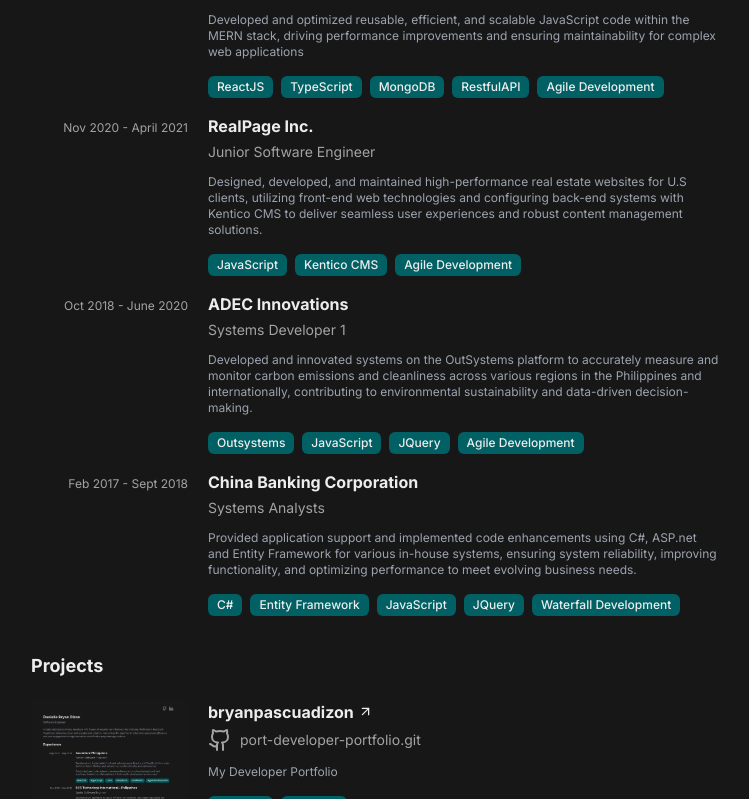
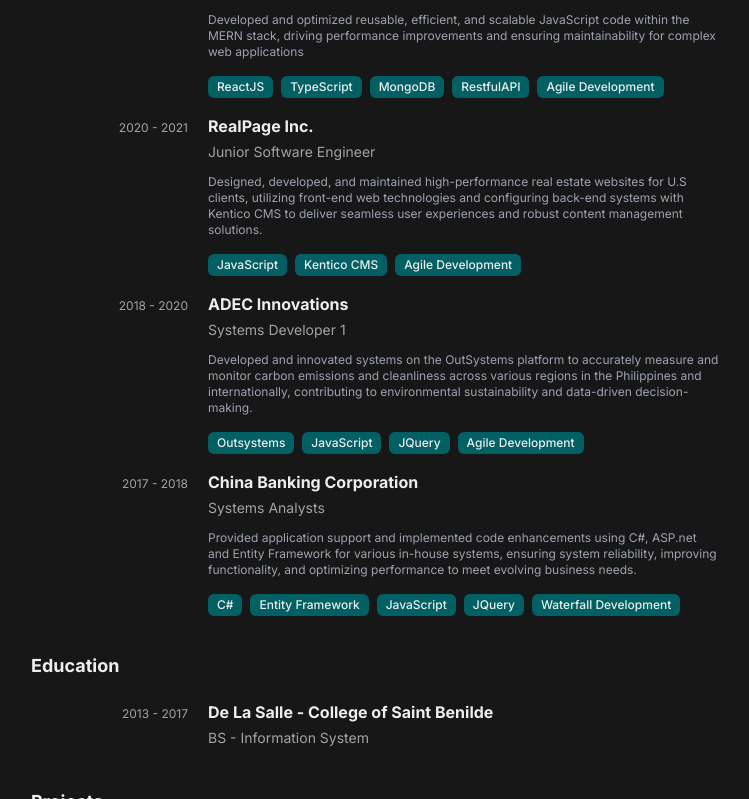
Before and after one commit to bryanpascuadizon/port-developer-portfolio, a Next.js app: page / in a window 1280 px wide. Shown: the part 521-1320 px from the top of the page, without its empty margins (265-1014 px from the left). Built offline with nearby package versions, Linux system fonts and the light colour scheme.

Commit message:
added education component and some ui improvements

```diff
--- a/app/(root)/page.tsx
+++ b/app/(root)/page.tsx
@@ -1,3 +1,4 @@
+import Education from "../components/Education";
 import Experience from "../components/Experience";
 import Projects from "../components/Projects";
 import Summary from "../components/Summary";
@@ -7,6 +8,7 @@
     <div className="px-5">
       <Summary />
       <Experience />
+      <Education />
       <Projects />
     </div>
   );
--- /dev/null
+++ b/app/components/Education.tsx
@@ -0,0 +1,52 @@
+import { portfolio } from "@/sample-data";
+import Link from "next/link";
+
+const Education = () => {
+  const data = portfolio;
+  return (
+    <div className="text-xs mb-10">
+      <div
+        className="my-5 slide-in-from-right"
+        style={{ animationDelay: `${6.5 * 0.5}s` }}
+      >
+        <p className="text-lg primary-text font-bold mb-1">Education</p>
+      </div>
+      {data.education.map((education, educationIndex) => (
+        <div
+          key={educationIndex}
+          className="slide-in-from-right"
+          style={{ animationDelay: `${(educationIndex + 7) * 0.5}s` }}
+        >
+          {" "}
+          <div className="grid grid-cols-4 gap-5">
+            <div className="col-span-1 mt-1.5">
+              <p className="text-right text-xs secondary-text">
+                {education.years}
+              </p>
+            </div>
+            <div className="col-span-3">
+              <Link
+                href={education.school_link}
+                className="text-base primary-text font-bold link"
+                target="_blank"
+              >
+                {" "}
+                {education.name}
+              </Link>
+              <Link
+                href={education.course_link}
+                className="text-sm secondary-text mt-1 block link"
+                target="_blank"
+              >
+                {" "}
+                {education.course}
+              </Link>
+            </div>
+          </div>
+        </div>
+      ))}
+    </div>
+  );
+};
+
+export default Education;
--- a/app/components/Experience.tsx
+++ b/app/components/Experience.tsx
@@ -27,7 +27,7 @@
             <div className="col-span-3">
               <Link
                 href={experience.companyLink}
-                className="text-base primary-text font-bold"
+                className="text-base primary-text font-bold link"
                 target="_blank"
               >
                 {" "}
--- a/app/components/Header.tsx
+++ b/app/components/Header.tsx
@@ -12,12 +12,17 @@
       </div>
       <div className="flex justify-end gap-3">
         {" "}
-        <Link href="https://github.com/bryanpascuadizon" target="_blank">
+        <Link
+          href="https://github.com/bryanpascuadizon"
+          target="_blank"
+          className="link"
+        >
           {" "}
           <Github />
         </Link>
         <Link
           href="https://www.linkedin.com/in/danielle-bryan-dizon-236861164/"
+          className="link"
           target="_blank"
         >
           <Linkedin />
--- a/app/components/Projects.tsx
+++ b/app/components/Projects.tsx
@@ -10,7 +10,7 @@
     <div className="text-xs mb-10">
       <div
         className="my-5 slide-in-from-right"
-        style={{ animationDelay: `${6.5 * 0.5}s` }}
+        style={{ animationDelay: `${7.5 * 0.5}s` }}
       >
         <p className="text-lg primary-text font-bold mb-1">Projects</p>
       </div>
@@ -18,7 +18,7 @@
         {data.projects.map((project, projectIndex) => (
           <div
             className="md:grid md:grid-cols-4 flex flex-col gap-5 slide-in-from-right"
-            style={{ animationDelay: `${(projectIndex + 7) * 0.5}s` }}
+            style={{ animationDelay: `${(projectIndex + 8) * 0.5}s` }}
             key={projectIndex}
           >
             <div className="md:col-span-1 w-full">
--- a/assets/styles/global.css
+++ b/assets/styles/global.css
@@ -27,7 +27,7 @@
   }
 
   .link {
-    @apply cursor-pointer;
+    @apply cursor-pointer hover:text-[#006064];
   }
 }
 
--- a/sample-data.ts
+++ b/sample-data.ts
@@ -12,7 +12,7 @@
         "Developed and implemented front-end solutions using React.js and TypeScript for a major banking client in Switzerland, enhancing code functionality and performance.",
         "Conducted peer code reviews to ensure adherence to coding standards and best practices, fostering a collaborative and high-quality development environment.",
       ],
-      years: "Aug 2023 - Aug 2024",
+      years: "2023 - 2024",
       skills: [
         "ReactJS",
         "TypeScript",
@@ -29,7 +29,7 @@
       description: [
         "Developed and optimized reusable, efficient, and scalable JavaScript code within the MERN stack, driving performance improvements and ensuring maintainability for complex web applications",
       ],
-      years: "Nov 2021 - Feb 2023",
+      years: "2021 - 2023",
       skills: [
         "ReactJS",
         "TypeScript",
@@ -45,7 +45,7 @@
       description: [
         "Designed, developed, and maintained high-performance real estate websites for U.S clients, utilizing front-end web technologies and configuring back-end systems with Kentico CMS to deliver seamless user experiences and robust content management solutions.",
       ],
-      years: "Nov 2020 - April 2021",
+      years: "2020 - 2021",
       skills: ["JavaScript", "Kentico CMS", "Agile Development"],
     },
     {
@@ -55,7 +55,7 @@
       description: [
         "Developed and innovated systems on the OutSystems platform to accurately measure and monitor carbon emissions and cleanliness across various regions in the Philippines and internationally, contributing to environmental sustainability and data-driven decision-making.",
       ],
-      years: "Oct 2018 - June 2020",
+      years: "2018 - 2020",
       skills: ["Outsystems", "JavaScript", "JQuery", "Agile Development"],
     },
     {
@@ -65,7 +65,7 @@
       description: [
         "Provided application support and implemented code enhancements using C#, ASP.net and Entity Framework for various in-house systems, ensuring system reliability, improving functionality, and optimizing performance to meet evolving business needs.",
       ],
-      years: "Feb 2017 - Sept 2018",
+      years: "2017 - 2018",
       skills: [
         "C#",
         "Entity Framework",
@@ -73,6 +73,16 @@
         "JQuery",
         "Waterfall Development",
       ],
+    },
+  ],
+  education: [
+    {
+      name: "De La Salle - College of Saint Benilde",
+      course: "BS - Information System",
+      school_link: "https://www.benilde.edu.ph/",
+      years: "2013 - 2017",
+      course_link:
+        "https://www.benilde.edu.ph/undergraduate-information-systems/",
     },
   ],
   projects: [
```
